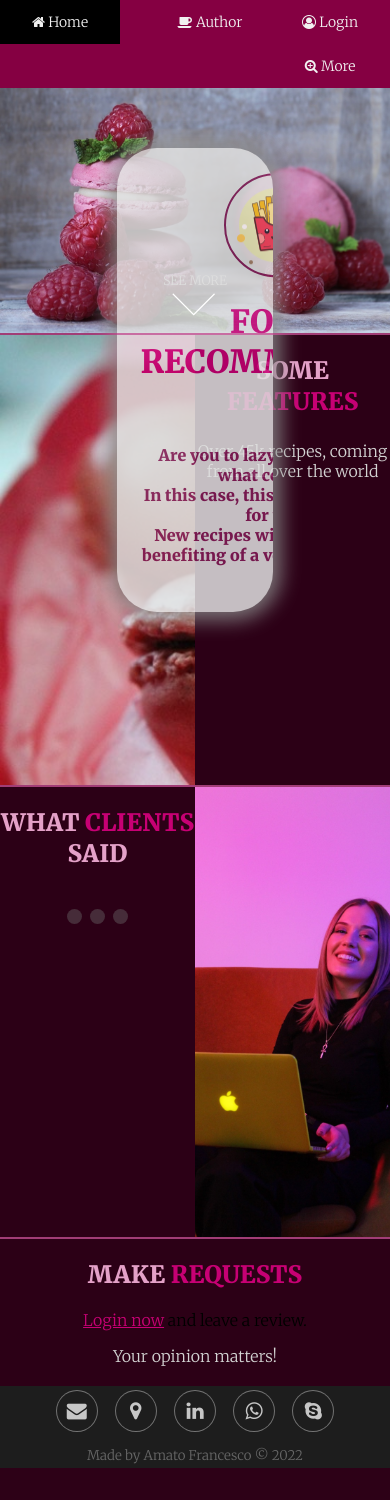
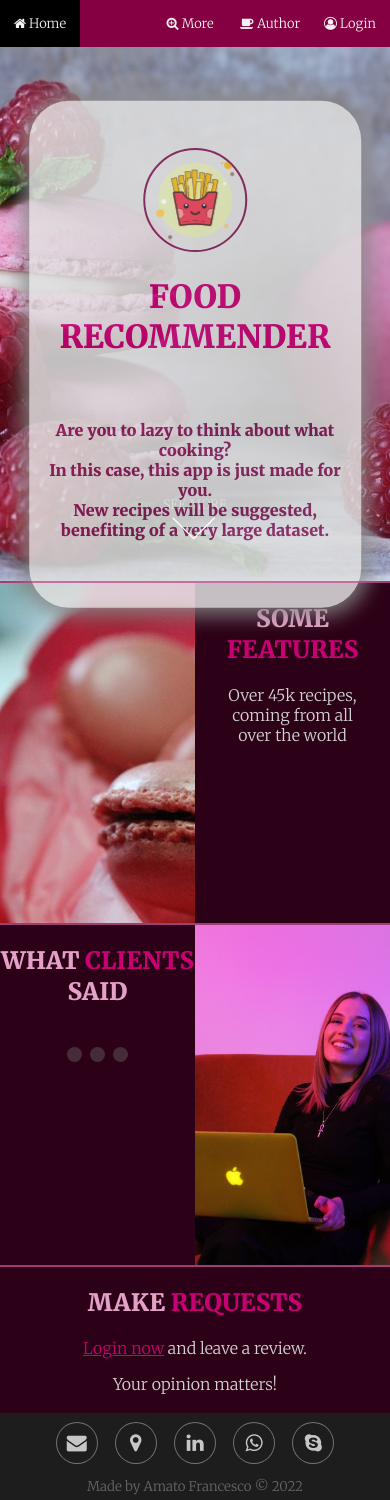
Before and after one commit to Amatofrancesco99/food-recommender, a PHP site: page /templates/index.php in a window 390 px wide. Before the commit the page ends 1468 px from the top, so only its background shows below. Run offline with PHP 8.4, Linux system fonts and the light colour scheme; data that the repository does not hold is empty; some libraries are stand-ins or nearby versions.

Commit message:
Refactoring, now website is responsive on small devices, such as phones

```diff
--- a/stylesheets/style.css
+++ b/stylesheets/style.css
@@ -24,7 +24,7 @@
     width: 120px;
     color: rgb(241, 241, 241);
     text-decoration: none;
-    font-size: 14px;
+    font-size: 15px;
 }
 
 #navbar a:hover {
@@ -37,7 +37,7 @@
     color: rgb(241, 241, 241);
     background-color: #c95297;
     width: 120px;
-    font-size: 13.5px;
+    font-size: 15px;
 }
 
 .sticky {
@@ -127,7 +127,7 @@
 
 .more-container {
     overflow: hidden;
-    max-height: 30%;
+    max-height: fit-content;
 }
 
 .more-thumb {
@@ -137,7 +137,7 @@
     background-repeat: no-repeat;
     background-size: cover;
     width: 50%;
-    min-height: 450px;
+    min-height: 400px;
 }
 
 .more-content {
@@ -150,7 +150,7 @@
 
 .clients-container {
     overflow: hidden;
-    max-height: 30%;
+    max-height: fit-content;
 }
 
 .clients-thumb {
@@ -161,7 +161,7 @@
     background-position: center;
     background-size: cover;
     width: 50%;
-    min-height: 450px;
+    min-height: 400px;
 }
 
 .clients-content {
@@ -331,7 +331,6 @@
 }
 
 #footer {
-    position: absolute;
     text-align: center;
     font-size: smaller;
     padding: 1.2% 0% 1.2%;
@@ -341,7 +340,7 @@
 }
 
 .item.social {
-    margin-top: 0.25%;
+    margin-top: 5px;
     text-align: center;
 }
 
@@ -477,4 +476,125 @@
     resize: none;
 }
 
-/* Responsive */
+/* ================================================Responsive=========================================== */
+/* Phones -- From screens larger than 350px the behaviour is not controlled */
+@media screen and (min-width:350px) and (max-width:459px) {
+    #navbar a {
+        padding: 15px 0px 15px;
+        font-size: 13px;
+        width: 80px;
+    }
+
+    #navbar a-Active {
+        font-size: 13px;
+        width: 80px;
+    }
+
+    #header {
+        padding: 10% 0% 10%;
+    }
+
+    #default {
+        margin-top: 85%;
+    }
+
+    .main-container {
+        top: 42%;
+        height: 60%;
+        width: 85%;
+    }
+
+    .content {
+        padding: 0% 5% 0%;
+    }
+
+    .more-content {
+        margin: 5% 0% 20% 50%;
+        padding: 0% 8% 0%;
+    }
+
+    #see-more {
+        padding-top: 100%;
+        font-size: 0.8em;
+    }
+
+    .more-thumb {
+        min-height: 340px;
+    }
+
+    .clients-thumb {
+        background-size: 140%;
+        min-height: 340px;
+    }
+
+    .login-container {
+        top: 42%;
+        height: 65%;
+        width: 85%;
+    }
+
+    .content2 {
+        padding: 0% 28% 0%;
+    }
+
+    .recipe-container {
+        margin-left: 5%;
+        width: 90%;
+    }
+
+    .review-container {
+        padding-left: 5%;
+        top: 42%;
+        height: 64%;
+        width: 85%;
+    }
+}
+
+/* Larger phones */
+@media screen and (min-width:460px) and (max-width:599px) {
+    #navbar a {
+        padding: 12px 5px 11px;
+        width: 90px;
+    }
+
+    #navbar a-Active {
+        width: 90px;
+    }
+}
+
+/* Mini-tablet */
+@media screen and (min-width:600px) and (max-width:700px) {
+    #navbar a {
+        padding: 11px 6px 11px;
+        width: 100px;
+    }
+
+    #navbar a-Active{
+        width: 100px;
+    }
+}
+
+/* Tablets */
+@media screen and (min-width:701px) and (max-width:799px) {
+
+}
+
+/* Tablets */
+@media screen and (min-width:800px) and (max-width:999px) {
+
+}
+
+/* PCs */
+@media screen and (min-width:1000px) and (max-width:1219px) {
+
+}
+
+/* PCs */
+@media screen and (min-width:1220px) and (max-width:1399px){
+
+}
+
+/* Monitors */
+@media screen and (min-width:1400px) {
+
+}
--- a/templates/index.php
+++ b/templates/index.php
@@ -14,6 +14,7 @@
         <link rel="icon" type="image/x-icon" href="../images/favicon.ico">
         <link rel="stylesheet" href="../stylesheets/style.css">
 
+        <script src="https://cdn.jsdelivr.net/npm/sweetalert2@11/dist/sweetalert2.min.js"></script>
         <script src="https://ajax.googleapis.com/ajax/libs/jquery/2.1.1/jquery.min.js"></script>
         <script src="../scripts/javascript/animations/more-animation.js"></script>
         <script src="../scripts/javascript/animations/comments-animation.js"></script>
@@ -88,7 +89,7 @@
             <div class="requests-container">
                 <div class="requests-content">
                     <h1 class="white-pink x-large">MAKE <span class="purple">REQUESTS </span></h1>
-                    <p>
+                    <p class="white medium">
                         <a href="login.php" class="purple">Login now</a> and leave a review.<br>
                         <div id="typewriter" class="white medium"></div>
                     </p>
--- a/templates/login.php
+++ b/templates/login.php
@@ -13,6 +13,7 @@
         <link rel="icon" type="image/x-icon" href="../images/favicon.ico">
         <link rel="stylesheet" href="../stylesheets/style.css">
 
+        <script src="https://cdn.jsdelivr.net/npm/sweetalert2@11/dist/sweetalert2.min.js"></script>
         <script src="../scripts/javascript/functions.js"></script>
 
         <title>Food Recommender | Login</title>
--- a/templates/main.php
+++ b/templates/main.php
@@ -12,6 +12,8 @@
         <link rel="stylesheet" href="https://cdn.jsdelivr.net/npm/@sweetalert2/theme-dark@5/dark.css">
         <link rel="icon" type="image/x-icon" href="../images/favicon.ico">
         <link rel="stylesheet" href="../stylesheets/style.css">
+
+        <script src="https://cdn.jsdelivr.net/npm/sweetalert2@11/dist/sweetalert2.min.js"></script>
 
         <title>Food Recommender | Main</title>
     </head>
--- a/templates/registration.php
+++ b/templates/registration.php
@@ -13,6 +13,7 @@
         <link rel="icon" type="image/x-icon" href="../images/favicon.ico">
         <link rel="stylesheet" href="../stylesheets/style.css">
 
+        <script src="https://cdn.jsdelivr.net/npm/sweetalert2@11/dist/sweetalert2.min.js"></script>
         <script src="../scripts/javascript/functions.js"></script>
 
         <title>Food Recommender | Registration</title>
--- a/templates/review.php
+++ b/templates/review.php
@@ -14,6 +14,7 @@
         <link rel="icon" type="image/x-icon" href="../images/favicon.ico">
         <link rel="stylesheet" href="../stylesheets/style.css">
 
+        <script src="https://cdn.jsdelivr.net/npm/sweetalert2@11/dist/sweetalert2.min.js"></script>
         <script src="../scripts/javascript/functions.js"></script>
 
         <title>Food Recommender | Review</title>
--- a/templates/sharedElements/navbars/navbar1.php
+++ b/templates/sharedElements/navbars/navbar1.php
@@ -1,6 +1,6 @@
 <!-- This file contains the first used navbar -->
 <nav id="navbar" class="sticky">
-    <a-Active><a href="index.php#header"><i class="fa fa-home"></i> Home</a></a-Active>
+    <a-Active><a href="index.php"><i class="fa fa-home"></i> Home</a></a-Active>
     <a href="login.php"><i class="fa fa-user-circle-o"></i> Login</a>
     <a href="author.php"><i class="fa fa-coffee"></i> Author</a>
     <a href="index.php#more"><i class="fa fa-search-plus"></i> More</a>
--- a/templates/sharedElements/navbars/navbar2.php
+++ b/templates/sharedElements/navbars/navbar2.php
@@ -1,6 +1,6 @@
 <!-- This file contains the second used navbar -->
 <nav id="navbar" class="sticky">
-    <a-Active><a href="main.php#default"><i class="fa fa-home"></i> Home</a></a-Active>
+    <a-Active><a href="main.php"><i class="fa fa-home"></i> Home</a></a-Active>
     <a href="../scripts/php/handle_logout.php"><i class="fa fa-sign-out"></i> Logout</a>
     <a href="review.php"><i class="fa fa-thumbs-up"></i> Review</a>
 </nav>
```
Also changed, not shown: templates/author.php (line endings or trailing spaces).
